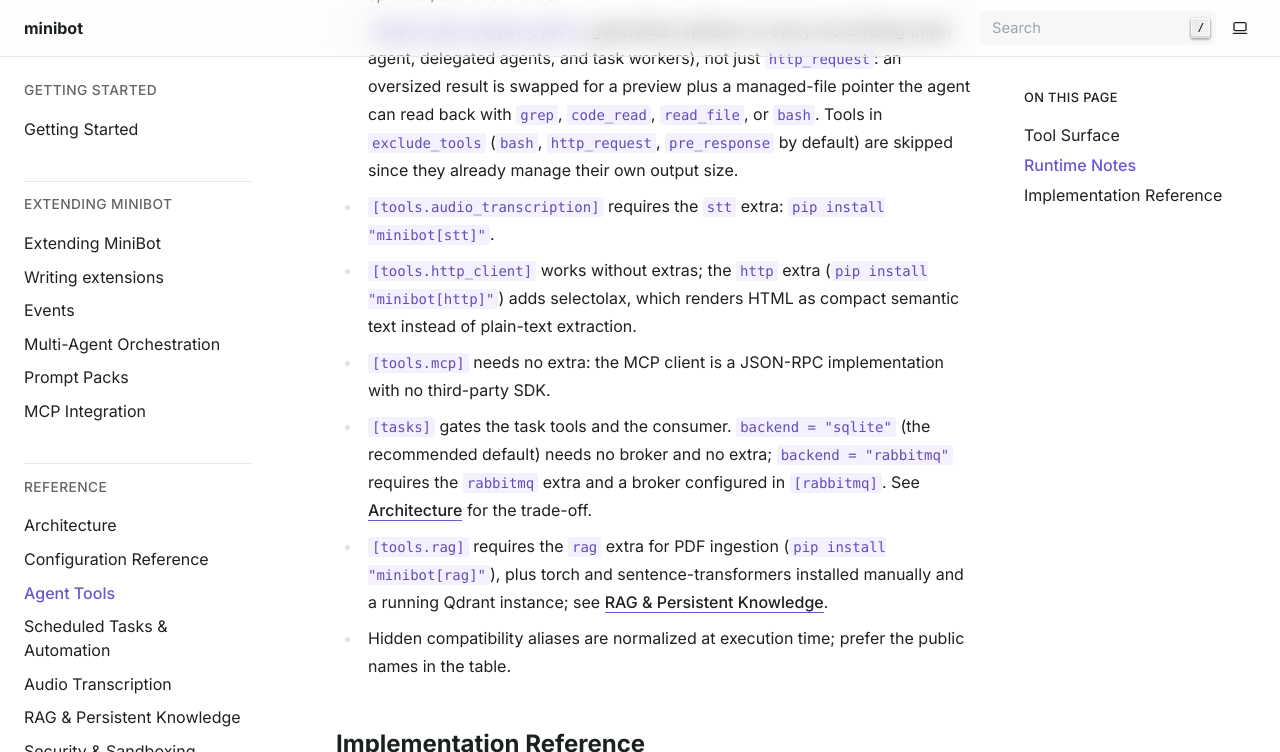
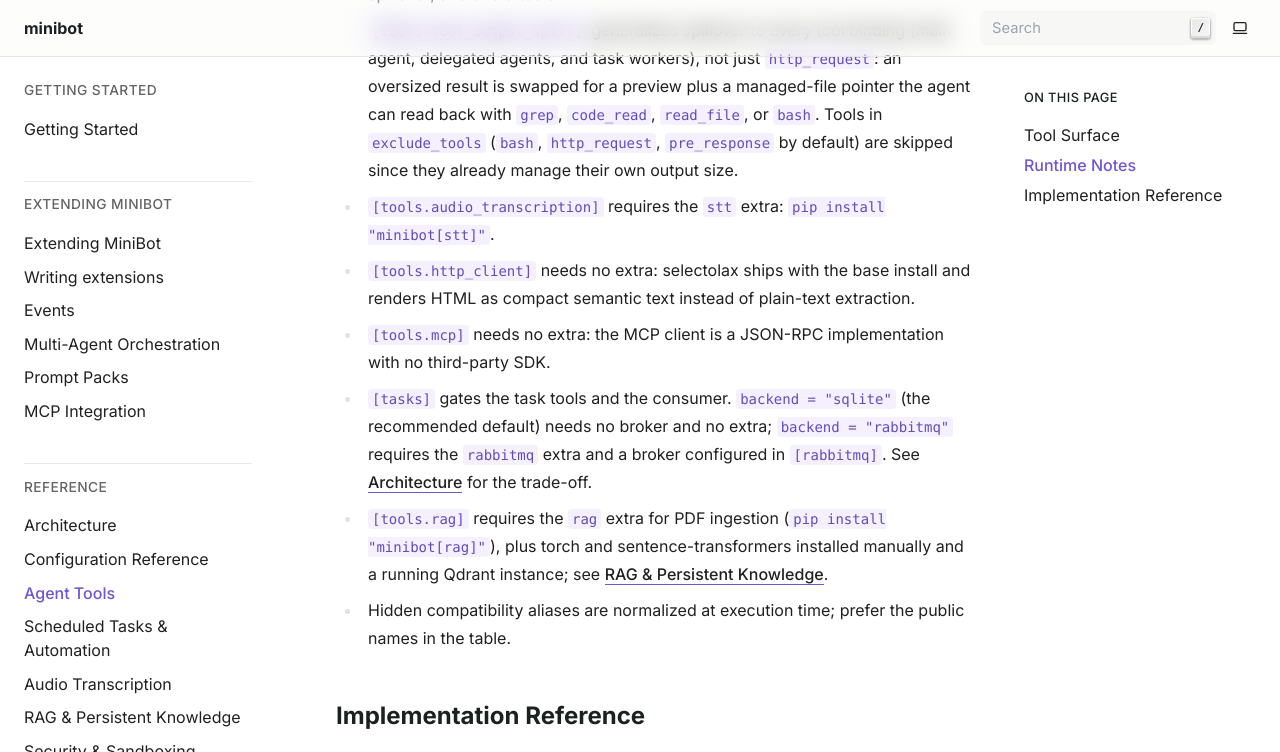
Before and after one commit to sonic182/minibot, a Sphinx documentation site: the page built from docs/tools.rst, in a window 1280 px wide and 900 px high, scrolled down 3574 px, cut to the strip 0-752 px from the top of the window. Built offline with Sphinx 7.4.7, drawn with Linux system fonts in a browser that asks for light colours.

Commit message:
refactor: keep selectolax core, drop the http extra
- pyproject/lock: selectolax returns to the core dependency set; the `http`
  extra is removed.
- html_compact keeps its lazy import so a process that never compacts HTML
  (tool disabled, worker entrypoint) never loads selectolax.
- docs, config example, changelog and the optional-dependency guard updated;
  README/extras lists no longer advertise an `http` extra.

```diff
--- a/config.example.toml
+++ b/config.example.toml
@@ -273,8 +273,8 @@
 # Optional HTTP fetch tool.
 [tools.http_client]
 enabled = false
-# Compact HTML rendering uses selectolax (install with extras: http). Without it, HTML
-# responses fall back to plain-text extraction.
+# Compact HTML rendering uses selectolax, a core dependency. Without it, HTML responses fall
+# back to plain-text extraction.
 timeout_seconds = 30
 max_bytes = "16KB"
 # HTML-only parse budget: how much markup is decoded before it is compacted.
--- a/docs/getting_started.rst
+++ b/docs/getting_started.rst
@@ -15,7 +15,7 @@
 
 The Docker image includes:
 
-- Python deps with all MiniBot extras (``telegram``, ``http``, ``stt``, ``rag``, ``rabbitmq``)
+- Python deps with all MiniBot extras (``telegram``, ``stt``, ``rag``, ``rabbitmq``)
 - Node.js/npm (v24 from official tarball)
 - Playwright + Chromium
 - ffmpeg
@@ -32,7 +32,7 @@
 Quickstart (pip)
 ----------------
 
-1. ``pip install minibot``, adding extras as needed: ``pip install "minibot[telegram,http,stt,rag,rabbitmq]"``.
+1. ``pip install minibot``, adding extras as needed: ``pip install "minibot[telegram,stt,rag,rabbitmq]"``.
 2. ``minibot configure`` to create ``config.toml`` interactively (see below).
 3. ``minibot``
 
--- a/docs/llms-full.txt
+++ b/docs/llms-full.txt
@@ -11,7 +11,7 @@
 
 ## Getting started
 
-- Install: `pip install minibot` (extras: `telegram`, `http`, `rag`, `stt`, `rabbitmq`).
+- Install: `pip install minibot` (extras: `telegram`, `rag`, `stt`, `rabbitmq`).
 - Configure: `minibot configure` writes `config.toml`.
 - Run: `minibot` starts the daemon; `minibot console` runs a local terminal channel.
 - Docker: `docker compose up -d` (starts Qdrant alongside; RabbitMQ is optional).
--- a/docs/tools.rst
+++ b/docs/tools.rst
@@ -166,8 +166,8 @@
   ``bash``. Tools in ``exclude_tools`` (``bash``, ``http_request``, ``pre_response`` by default) are
   skipped since they already manage their own output size.
 - ``[tools.audio_transcription]`` requires the ``stt`` extra: ``pip install "minibot[stt]"``.
-- ``[tools.http_client]`` works without extras; the ``http`` extra (``pip install "minibot[http]"``)
-  adds selectolax, which renders HTML as compact semantic text instead of plain-text extraction.
+- ``[tools.http_client]`` needs no extra: selectolax ships with the base install and renders HTML
+  as compact semantic text instead of plain-text extraction.
 - ``[tools.mcp]`` needs no extra: the MCP client is a JSON-RPC implementation with no third-party SDK.
 - ``[tasks]`` gates the task tools and the consumer. ``backend = "sqlite"`` (the recommended default)
   needs no broker and no extra; ``backend = "rabbitmq"`` requires the ``rabbitmq`` extra and a broker
--- a/pyproject.toml
+++ b/pyproject.toml
@@ -49,7 +49,7 @@
 #   CPU: pip install torch --index-url https://download.pytorch.org/whl/cpu && pip install sentence-transformers
 #   GPU: pip install torch && pip install sentence-transformers
 pypdf = {version = "^6.10.2", optional = true}
-selectolax = {version = "^0.4.11", optional = true}
+selectolax = "^0.4.11"
 croniter = "^6.2.4"
 tomlkit = "^0.15.1"
 prompt-toolkit = "^3.0.53"
@@ -76,7 +76,6 @@
 
 [tool.poetry.extras]
 telegram = ["aiogram", "telegramify-markdown"]
-http = ["selectolax"]
 rag = ["pypdf"]
 stt = ["faster-whisper"]
 rabbitmq = ["aio-pika"]
```
Also changed, not shown: CHANGELOG.md (+7 -7 lines), README.md (+5 -4 lines), 5 other files.
